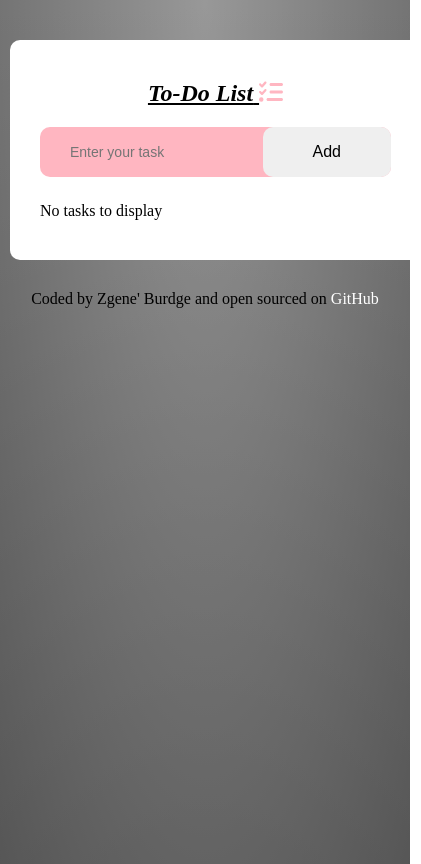
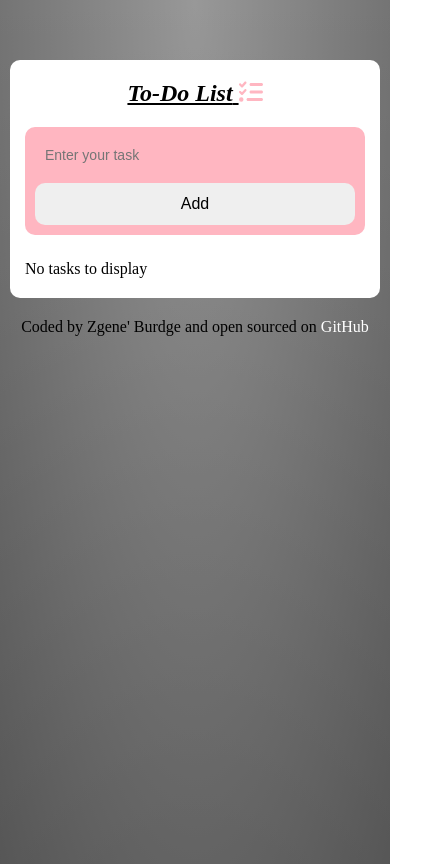
Before and after one commit to ZBurdge/todo-list-react, a React (Create React App) app: page / in a window 390 px wide. Shown: the whole page, 421 px wide, since content can reach past the window. Built offline with nearby package versions, Linux system fonts and the light colour scheme.

Commit message:
adjusted CSS Responsive

```diff
--- a/src/App.css
+++ b/src/App.css
@@ -4,7 +4,6 @@
 }
 
 .App {
-  width: 100%;
   min-height: 100vh;
   background: linear-gradient(
       to bottom,
@@ -46,10 +45,10 @@ a {
   text-decoration: none;
 }
 
-@media (max-width: 768px) {
+@media only screen and (max-width: 768px) {
   .ToDoApp {
-    width: 90%;
-    max-width: 400px;
-    margin: 30px auto;
+    margin: 50px auto 20px;
+    padding: 20px 15px;
+    width: auto;
   }
 }
--- a/src/ToDoInput.css
+++ b/src/ToDoInput.css
@@ -23,3 +23,18 @@ button {
   padding: 16px 50px;
   cursor: pointer;
 }
+
+@media only screen and (max-width: 767px) {
+  form {
+    flex-direction: column;
+    padding: 10px;
+  }
+
+  input {
+    margin-bottom: 10px;
+  }
+
+  button {
+    padding: 12px 30px;
+  }
+}
--- a/src/ToDoList.css
+++ b/src/ToDoList.css
@@ -47,3 +47,24 @@ ul li span {
 ul li span:hover {
   background: #ffb6c1;
 }
+
+@media only screen and (max-width: 767px) {
+  ul li {
+    font-size: 14px;
+    padding: 8px 6px 10px 40px;
+  }
+
+  ul li::before {
+    top: 4px;
+    left: 2px;
+    width: 20px;
+    height: 20px;
+  }
+
+  ul li span {
+    width: 24px;
+    height: 24px;
+    font-size: 18px;
+    line-height: 24px;
+  }
+}
```
